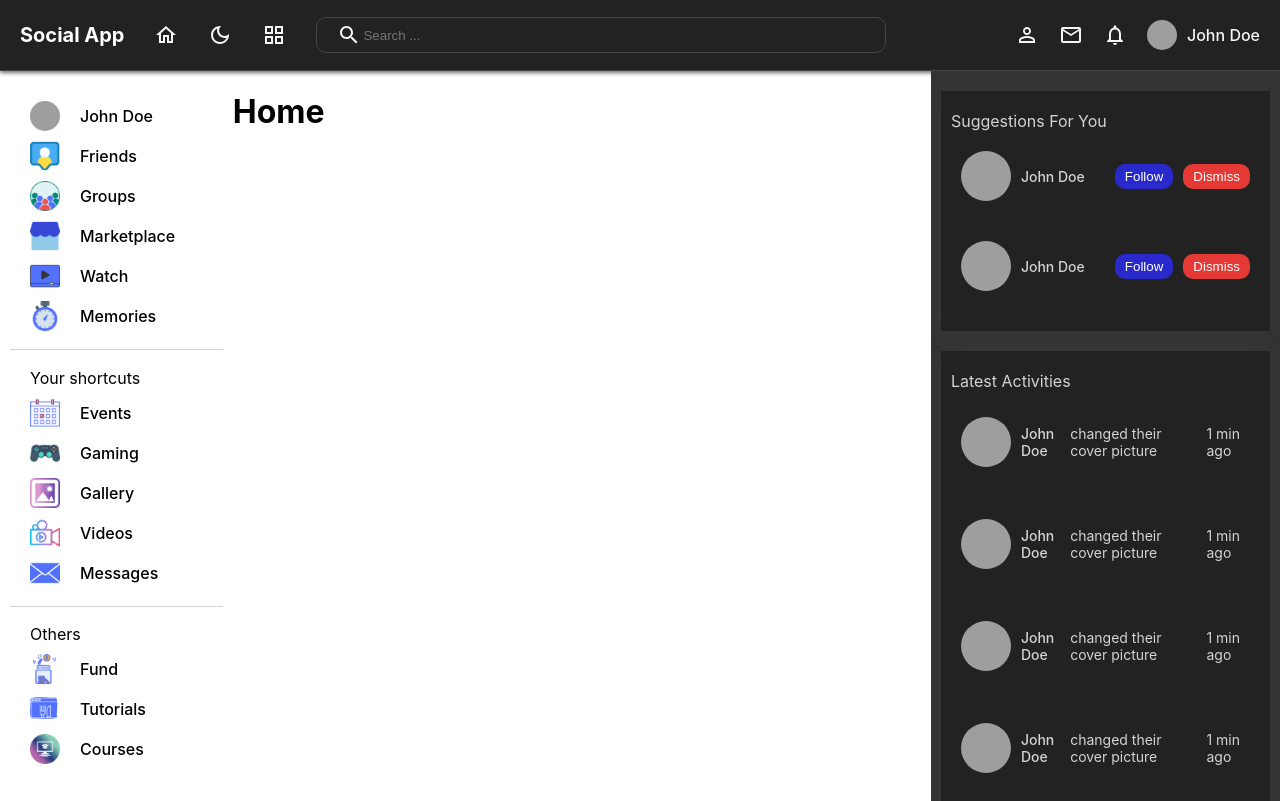
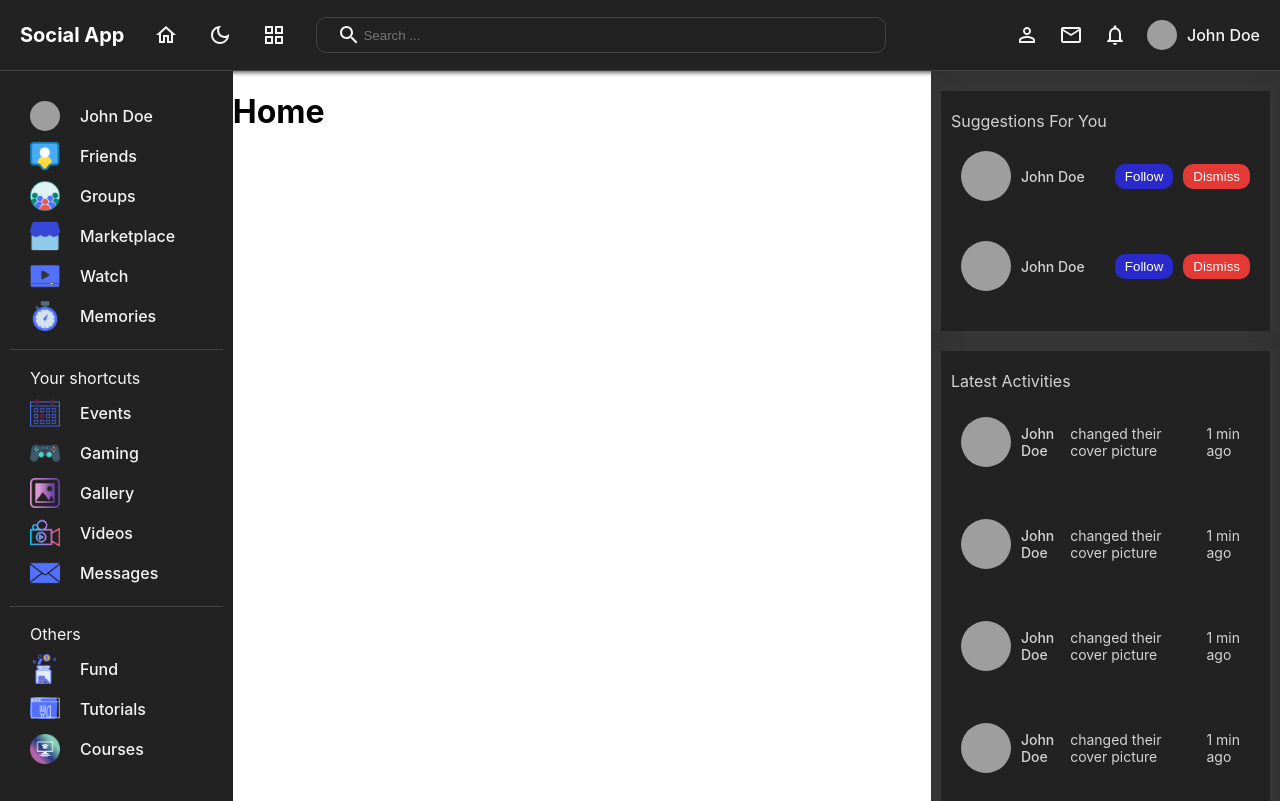
Before and after one commit to MhMahdi94/social_web_app, a React (Create React App) app: page / in a window 1280 px wide. Built offline with nearby package versions, Linux system fonts and the light colour scheme; grey boxes are pictures that could not be loaded.

Commit message:
left bar dark theme

```diff
--- a/src/components/leftbar/leftbar.scss
+++ b/src/components/leftbar/leftbar.scss
@@ -1,10 +1,13 @@
+@import '../../style.scss';
+
 .leftbar{
+    @include themify($themes) {
     flex: 2;
     position: sticky;
     top:70px;
     height: calc(100vh - 70px);
     overflow: scroll;
-    // background-color: white;
+    background-color:themed('bg');// white;
 
     &::-webkit-scrollbar{
         display: none;
@@ -12,7 +15,7 @@
     .container{
         padding: 20px 10px;
         hr{
-            background-color: lightgrey;
+            background-color:themed("border");// lightgrey;
             border: none;
             height: 0.5px;
         }
@@ -21,6 +24,7 @@
             flex-direction: column;
             gap: 10px;
             padding: 10px 20px;
+            color: themed('textColor');
             .user{
                 display: flex;
                 align-items: center;
@@ -33,12 +37,14 @@
                 }
                 span{
                     font-weight: 500;
+                    color: themed('textColor');
                 }
             }
             .item{
                 display: flex;
                 align-items: center;
                 gap: 20px;
+
                 img{
                     width: 30px;
                     height: 30px;
@@ -47,10 +53,11 @@
 
                 span{
                     font-weight: 500;
+                    color: themed('textColor');
                 }
             }
         }
 
-
+    }
     }
 }
```
